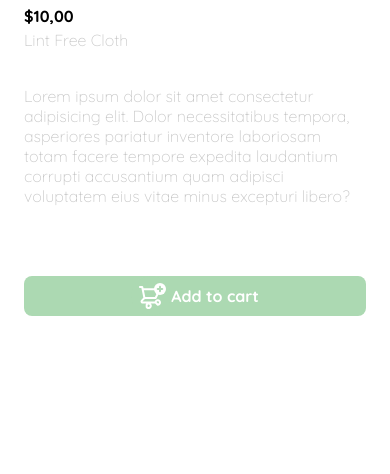
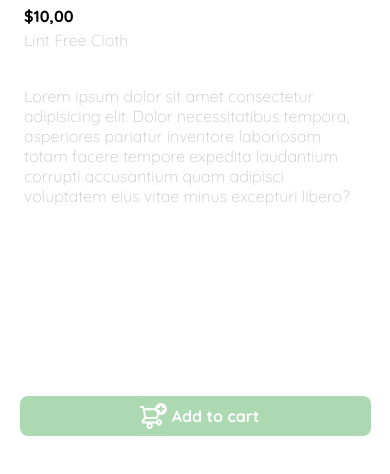
Before and after one commit to nataliatorres/yardzelle, a plain HTML site: page product-details.html in a window 390 px wide. Shown: the part 382-856 px from the top of the page. Drawn offline with Linux system fonts and the light colour scheme.

Commit message:
Product Details
Put the button at the bottom of the page in the mobile version

```diff
--- a/product-details.html
+++ b/product-details.html
@@ -96,6 +96,12 @@
                 margin: 0 0 70px 0;
                 color: var(--very-light-pink);
             }
+            .add-to-cart-button {
+                position: absolute;
+                bottom: 50px;
+                width: 90%;
+                left: 20px;
+            }
         }
     </style>
 </head>
@@ -107,9 +113,11 @@
         <img src="https://images.pexels.com/photos/263168/pexels-photo-263168.jpeg" alt="">
 
         <section class="product-info">
+            <div>
                 <p class="product-price">$10,00</p>
                 <p class="product-name">Lint Free Cloth</p>
                 <p class="product-summary">Lorem ipsum dolor sit amet consectetur adipisicing elit. Dolor necessitatibus tempora, asperiores pariatur inventore laboriosam totam facere tempore expedita laudantium corrupti accusantium quam adipisci voluptatem eius vitae minus excepturi libero?</p>
+            </div>
             <button class="primary-button add-to-cart-button">
                 <img src="./assets/icons/bt_add_to_cart.svg" alt="add to cart icon">
             Add to cart</button>
```
Lines whose indentation alone changed are shown as unchanged.
